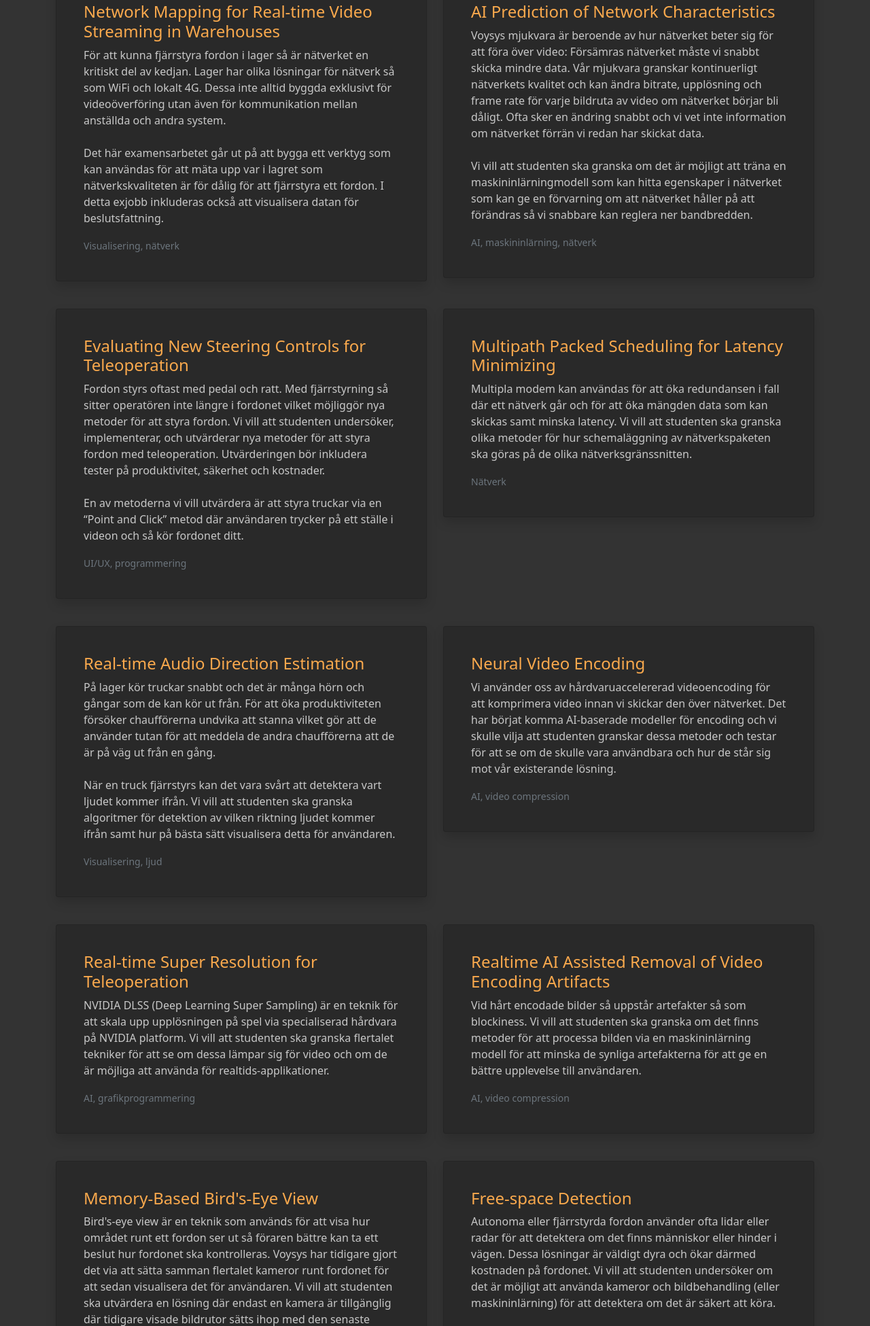
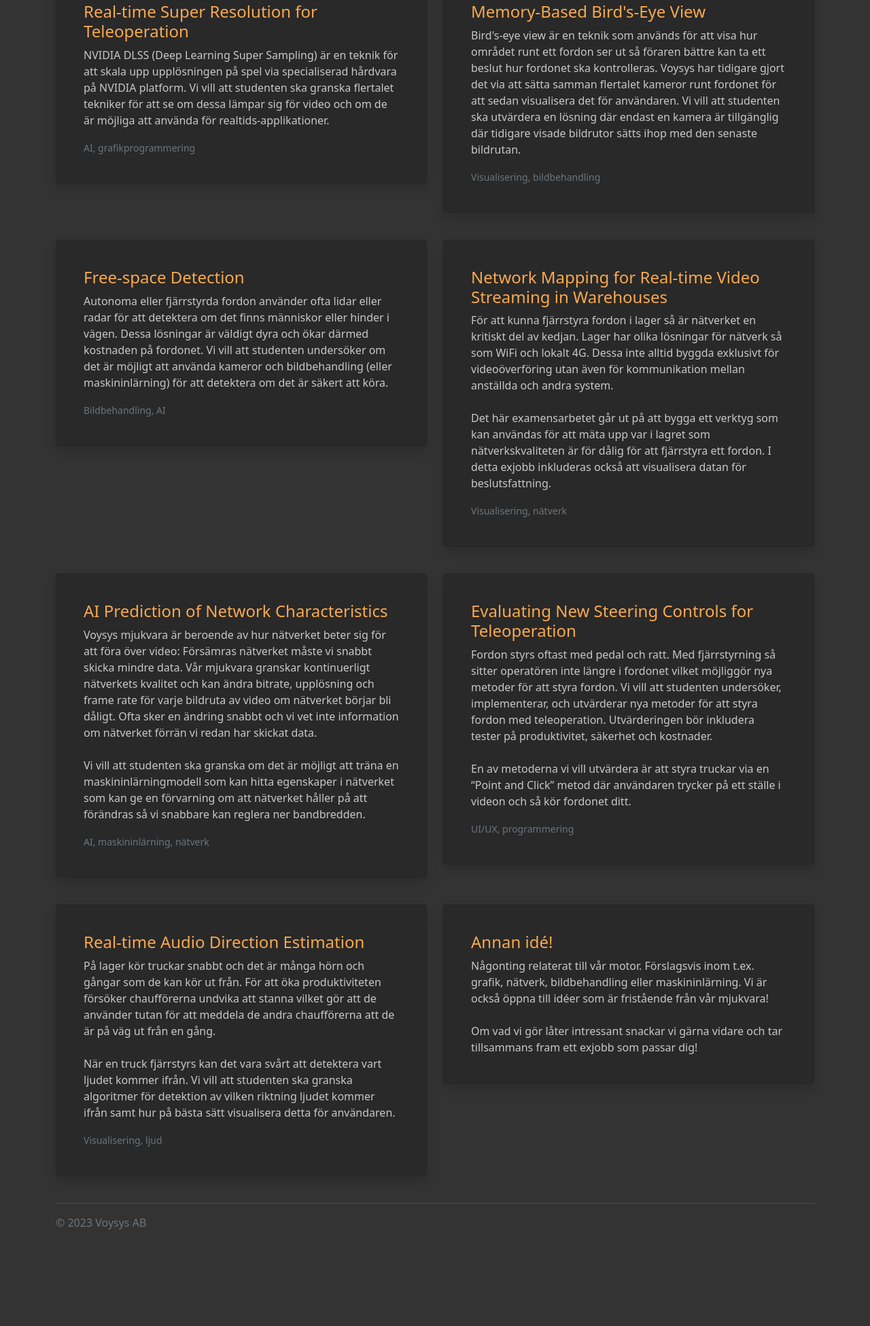
Before and after one commit to voysys/exjobb, a plain HTML site: page index.html in a window 1280 px wide. Shown: the part 849-2800 px from the top of the page at 68% size. After the commit the page ends 2700 px from the top, so only its background shows below. Drawn offline with Linux system fonts and the light colour scheme.

Commit message:
update for HT2023

```diff
--- a/index.html
+++ b/index.html
@@ -21,11 +21,10 @@
         <header class="d-flex flex-wrap justify-content-center py-3 mb-4 border-bottom">
             <a href="/" class="d-flex align-items-center mb-3 mb-md-0 me-md-auto text-dark text-decoration-none">
                 <img class="bi me-2" role="img" src="static/img/logo.svg" height="32" role="img">
-                <span class="fs-3 me-2">Voysys // Exjobb VT2023 och HT2023 </span>
+                <span class="fs-3 me-2">Voysys // Exjobb HT2023 och VT2024 </span>
             </a>
         </header>
     </div>
-
 
     <div class="px-4 py-5 text-center">
         <h1 class="display-5 fw-bold">Examensarbeten hos Voysys VT2023 och HT2023</h1>
@@ -66,6 +65,71 @@
 
     <div class="container">
         <div class="row row-cols-1 row-cols-md-2 g-4">
+            <div class="col">
+                <div class="card shadow p-3 mb-3">
+                    <div class="card-body m-2">
+                        <h4 class="card-title">
+                            Real-time Super Resolution for Teleoperation
+                        </h4>
+                        <p class="card-text">
+                            NVIDIA DLSS (Deep Learning Super Sampling) är en teknik för att skala upp upplösningen på
+                            spel via specialiserad hårdvara på NVIDIA platform. Vi vill att studenten ska granska
+                            flertalet tekniker för att se om dessa lämpar sig för video och om de är möjliga att använda
+                            för realtids-applikationer.
+                        </p>
+
+                        <p class="card-text">
+                            <small class="text-muted">
+                                AI, grafikprogrammering
+                            </small>
+                        </p>
+                    </div>
+                </div>
+            </div>
+            <div class="col">
+                <div class="card shadow p-3 mb-3">
+                    <div class="card-body m-2">
+                        <h4 class="card-title">
+                            Memory-Based Bird's-Eye View
+                        </h4>
+                        <p class="card-text">
+                            Bird's-eye view är en teknik som används för att visa hur området runt ett fordon ser ut så
+                            föraren bättre kan ta ett beslut hur fordonet ska kontrolleras. Voysys har tidigare gjort
+                            det via att sätta samman flertalet kameror runt fordonet för att sedan visualisera det för
+                            användaren. Vi vill att studenten ska utvärdera en lösning där endast en kamera är
+                            tillgänglig där tidigare visade bildrutor sätts ihop med den senaste bildrutan.
+                        </p>
+
+                        <p class="card-text">
+                            <small class="text-muted">
+                                Visualisering, bildbehandling
+                            </small>
+                        </p>
+                    </div>
+                </div>
+            </div>
+            <div class="col">
+                <div class="card shadow p-3 mb-3">
+                    <div class="card-body m-2">
+                        <h4 class="card-title">
+                            Free-space Detection
+                        </h4>
+                        <p class="card-text">
+                            Autonoma eller fjärrstyrda fordon använder ofta lidar eller radar för att detektera om det
+                            finns människor eller hinder i vägen. Dessa lösningar är väldigt dyra och ökar därmed
+                            kostnaden på fordonet. Vi vill att studenten undersöker om det är möjligt att använda
+                            kameror och bildbehandling (eller maskininlärning) för att detektera om det är säkert att
+                            köra.
+                        </p>
+
+                        <p class="card-text">
+                            <small class="text-muted">
+                                Bildbehandling, AI
+                            </small>
+                        </p>
+                    </div>
+                </div>
+            </div>
             <div class="col">
                 <div class="card shadow p-3 mb-3">
                     <div class="card-body m-2">
@@ -152,27 +216,6 @@
                 <div class="card shadow p-3 mb-3">
                     <div class="card-body m-2">
                         <h4 class="card-title">
-                            Multipath Packed Scheduling for Latency Minimizing
-                        </h4>
-                        <p class="card-text">
-                            Multipla modem kan användas för att öka redundansen i fall där ett nätverk går och för att
-                            öka mängden data som kan skickas samt minska latency. Vi vill att studenten ska granska
-                            olika metoder för hur schemaläggning av nätverkspaketen ska göras på de olika
-                            nätverksgränssnitten.
-                        </p>
-
-                        <p class="card-text">
-                            <small class="text-muted">
-                                Nätverk
-                            </small>
-                        </p>
-                    </div>
-                </div>
-            </div>
-            <div class="col">
-                <div class="card shadow p-3 mb-3">
-                    <div class="card-body m-2">
-                        <h4 class="card-title">
                             Real-time Audio Direction Estimation
                         </h4>
                         <p class="card-text">
@@ -199,113 +242,7 @@
                 <div class="card shadow p-3 mb-3">
                     <div class="card-body m-2">
                         <h4 class="card-title">
-                            Neural Video Encoding
-                        </h4>
-                        <p class="card-text">
-                            Vi använder oss av hårdvaruaccelererad videoencoding för att komprimera video innan vi
-                            skickar den över nätverket. Det har börjat komma AI-baserade modeller för encoding och vi
-                            skulle vilja att studenten granskar dessa metoder och testar för att se om de skulle vara
-                            användbara och hur de står sig mot vår existerande lösning.
-                        </p>
-
-                        <p class="card-text">
-                            <small class="text-muted">
-                                AI, video compression
-                            </small>
-                        </p>
-                    </div>
-                </div>
-            </div>
-            <div class="col">
-                <div class="card shadow p-3 mb-3">
-                    <div class="card-body m-2">
-                        <h4 class="card-title">
-                            Real-time Super Resolution for Teleoperation
-                        </h4>
-                        <p class="card-text">
-                            NVIDIA DLSS (Deep Learning Super Sampling) är en teknik för att skala upp upplösningen på
-                            spel via specialiserad hårdvara på NVIDIA platform. Vi vill att studenten ska granska
-                            flertalet tekniker för att se om dessa lämpar sig för video och om de är möjliga att använda
-                            för realtids-applikationer.
-                        </p>
-
-                        <p class="card-text">
-                            <small class="text-muted">
-                                AI, grafikprogrammering
-                            </small>
-                        </p>
-                    </div>
-                </div>
-            </div>
-            <div class="col">
-                <div class="card shadow p-3 mb-3">
-                    <div class="card-body m-2">
-                        <h4 class="card-title">
-                            Realtime AI Assisted Removal of Video Encoding Artifacts
-                        </h4>
-                        <p class="card-text">
-                            Vid hårt encodade bilder så uppstår artefakter så som blockiness. Vi vill att studenten ska
-                            granska om det finns metoder för att processa bilden via en maskininlärning modell för att
-                            minska de synliga artefakterna för att ge en bättre upplevelse till användaren.
-                        </p>
-
-                        <p class="card-text">
-                            <small class="text-muted">
-                                AI, video compression
-                            </small>
-                        </p>
-                    </div>
-                </div>
-            </div>
-            <div class="col">
-                <div class="card shadow p-3 mb-3">
-                    <div class="card-body m-2">
-                        <h4 class="card-title">
-                            Memory-Based Bird's-Eye View
-                        </h4>
-                        <p class="card-text">
-                            Bird's-eye view är en teknik som används för att visa hur området runt ett fordon ser ut så
-                            föraren bättre kan ta ett beslut hur fordonet ska kontrolleras. Voysys har tidigare gjort
-                            det via att sätta samman flertalet kameror runt fordonet för att sedan visualisera det för
-                            användaren. Vi vill att studenten ska utvärdera en lösning där endast en kamera är
-                            tillgänglig där tidigare visade bildrutor sätts ihop med den senaste bildrutan.
-                        </p>
-
-                        <p class="card-text">
-                            <small class="text-muted">
-                                Visualisering, bildbehandling
-                            </small>
-                        </p>
-                    </div>
-                </div>
-            </div>
-            <div class="col">
-                <div class="card shadow p-3 mb-3">
-                    <div class="card-body m-2">
-                        <h4 class="card-title">
-                            Free-space Detection
-                        </h4>
-                        <p class="card-text">
-                            Autonoma eller fjärrstyrda fordon använder ofta lidar eller radar för att detektera om det
-                            finns människor eller hinder i vägen. Dessa lösningar är väldigt dyra och ökar därmed
-                            kostnaden på fordonet. Vi vill att studenten undersöker om det är möjligt att använda
-                            kameror och bildbehandling (eller maskininlärning) för att detektera om det är säkert att
-                            köra.
-                        </p>
-
-                        <p class="card-text">
-                            <small class="text-muted">
-                                Bildbehandling, AI
-                            </small>
-                        </p>
-                    </div>
-                </div>
-            </div>
-            <div class="col">
-                <div class="card shadow p-3 mb-3">
-                    <div class="card-body m-2">
-                        <h4 class="card-title">
-                            Egen idé
+                            Annan idé!
                         </h4>
                         <p class="card-text">
                             Någonting relaterat till vår motor. Förslagsvis inom t.ex. grafik, nätverk, bildbehandling
@@ -326,7 +263,7 @@
         <footer class="d-flex flex-wrap justify-content-between align-items-center py-3 my-4 border-top">
             <div class="col-md-4 d-flex align-items-center">
                 </a>
-                <span class="text-muted">© 2022 Voysys AB</span>
+                <span class="text-muted">© 2023 Voysys AB</span>
             </div>
         </footer>
     </div>
```
